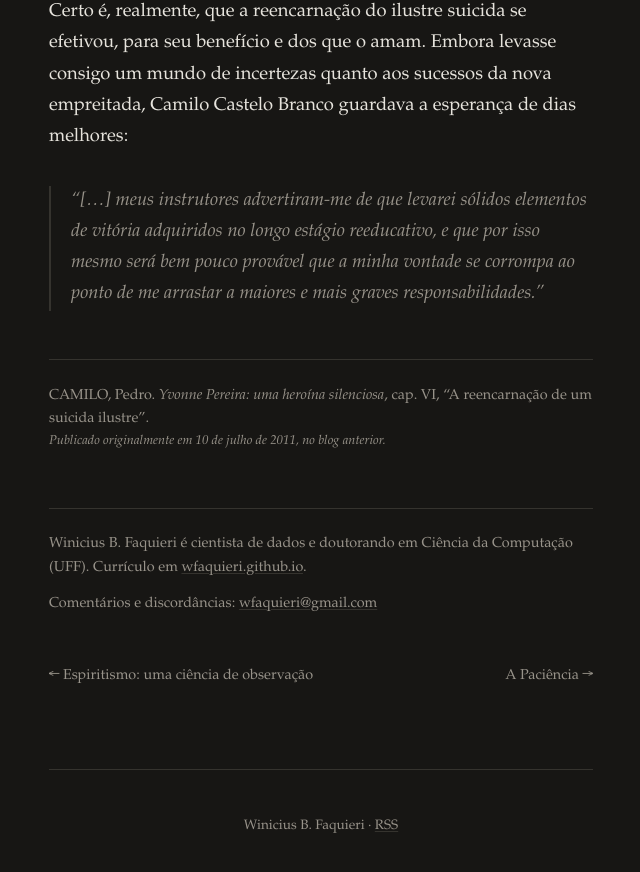
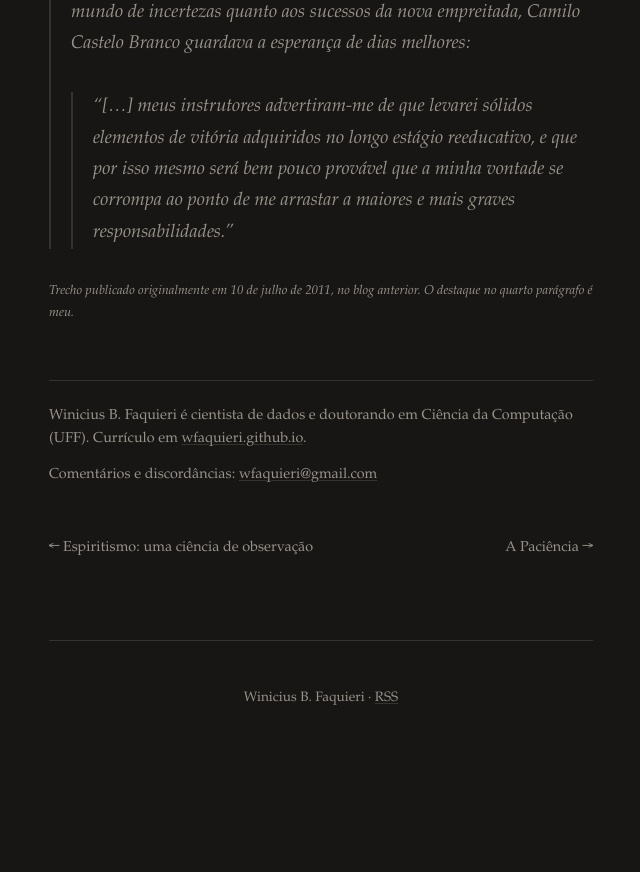
Before and after one commit to wfaquieri/singelas-referencias, a Jekyll site: the page built from _posts/2011-07-10-a-reencarnacao-de-um-suicida-ilustre.md, in a window 1280 px wide and 900 px high, scrolled down 2011 px. Shown: the top 872 px of the window, without its empty margins (319-959 px from the left). Built offline with Jekyll 4.4.1, drawn with Linux system fonts in a browser that asks for light colours; after the commit the page ends 2783 px from its top, so only the background shows below that; some of the changed text lies outside the part shown.

Commit message:
Corrige a atribuicao do texto do suicida ilustre
Erro meu na conversao: eu tratei o corpo como texto meu e publiquei em prosa
corrida, com a referencia num bloco de creditos no fim, como se o Pedro Camilo
fosse apenas a fonte consultada. Nao e. O capitulo inteiro e dele.

Do jeito que estava, a pagina atribuia a mim a escrita de outro autor, que e
exatamente o que este blog existe para nao fazer.

Agora o texto entra em citacao, do primeiro ao ultimo paragrafo, e a origem
sobe para o campo fonte no cabecalho, como nos demais textos de referencia. A
fala de Camilo Castelo Branco no fim passa a ser citacao dentro de citacao,
porque e isso que ela sempre foi.

O destaque continua onde estava, mas agora cai dentro de texto alheio, entao
passa a ser declarado na datacao, como manda a regra de grifo acrescentado.

```diff
--- a/_posts/2011-07-10-a-reencarnacao-de-um-suicida-ilustre.md
+++ b/_posts/2011-07-10-a-reencarnacao-de-um-suicida-ilustre.md
@@ -2,36 +2,31 @@
 layout: post
 title: "A reencarnação de um suicida ilustre"
 date: 2011-07-10
-resumo: "O que Camilo Castelo Branco disse antes de voltar."
-description: "Camilo Castelo Branco depois do suicídio de 1890, o Hospital Maria de Nazaré na obra de Yvonne Pereira, e o anúncio da reencarnação que ele fez em 1948."
+fonte: "Pedro Camilo, <em>Yvonne Pereira: uma heroína silenciosa</em>, cap. VI"
+resumo: "Pedro Camilo sobre a volta que Camilo anunciou em 1948."
+description: "Trecho de Yvonne Pereira: uma heroína silenciosa, de Pedro Camilo, sobre Camilo Castelo Branco depois do suicídio de 1890, o Hospital Maria de Nazaré e o anúncio da reencarnação feito em 1948."
 autores: ["Pedro Camilo"]
 temas: ["mediunidade", "moral"]
 ---
 
-Yvonne Pereira via o espírito de Camilo Castelo Branco desde os seus doze anos, embora não soubesse de quem se tratava. Era um espírito que dela se aproximava na companhia de Roberto e Charles, que foram seus orientadores no Hospital Maria de Nazaré, instituição espiritual dedicada ao atendimento de suicidas e que acolheu o conhecido escritor na vida de além-túmulo.
+> Yvonne Pereira via o espírito de Camilo Castelo Branco desde os seus doze anos, embora não soubesse de quem se tratava. Era um espírito que dela se aproximava na companhia de Roberto e Charles, que foram seus orientadores no Hospital Maria de Nazaré, instituição espiritual dedicada ao atendimento de suicidas e que acolheu o conhecido escritor na vida de além-túmulo.
+>
+> No livro *Memórias de um Suicida* podemos acompanhar a trajetória desse espírito após o suicídio, cometido em 1º de junho de 1890. As agruras do Vale Sinistro, o labor da Legião dos Servos de Maria, o processo de reajustes conscienciais de um suicida, o trabalho de socorro em grupos mediúnicos, os estudos e reflexões a que se entrega o espírito suicida no intuito de reeducar-se para os verdadeiros valores da vida: todas essas lições estão registradas nas páginas desse importante tratado.
+>
+> Através das eloquentes memórias desse espírito que, quando encarnado, empolgou a sociedade de sua época com seu estilo inconfundível, estilo que até os dias atuais ainda prende e encanta o leitor, vamos anotar a sua revelação sobre uma próxima reencarnação. Sim, Camilo tinha necessidade de reencarnar para, mergulhado no esquecimento, tentar reparar o imenso mal causado a si mesmo com a fuga da realidade.
+>
+> Aliás, um dos mais significativos "remédios evolutivos", não apenas para espíritos suicidas como para todos os que necessitam de reajustes, é a reencarnação. <mark>Reencarnar é catalisar a evolução do espírito, permitindo-lhe, no contato com o mundo físico, acelerar o seu processo de amadurecimento espiritual.</mark>
+>
+> Foi a iminência dessa reencarnação que impediu o escritor desencarnado, inclusive, de levar à frente o trabalho de organização e revisão de *Memórias de um Suicida* para sua posterior publicação. A revisão, a propósito, somente foi realizada um ano após a publicação da primeira edição da obra, ou seja, em 1957, pelo espírito Léon Denis.
+>
+> Depois de um longo tirocínio de aprendizado espiritual, realizado entre o hospital e a universidade espirituais a que se vinculara durante cerca de quarenta anos, Camilo sentiu, em seu coração, a necessidade de reencarnar. E como seria essa nova encarnação?
+>
+> Segundo suas próprias informações, nessa nova existência ele deveria ser médium curador, em face dos serviços prestados no Hospital Maria de Nazaré nas tarefas junto às enfermarias.
+>
+> Além disso, conforme palavras de Yvonne, Camilo veio despedir-se dela, anunciando sua reencarnação, em fevereiro de 1948. Segundo ela mesma afirma, o escritor português regressaria à sua Portugal de outrora. Sabe-se, ainda, que aos quarenta anos de idade ficaria irremediavelmente cego, revivendo as duras provações que o arrastaram para o suicídio, e que depois disso mais vinte anos amargaria na vida física, vindo a desencarnar aos sessenta anos. Estando correta essa estimativa de datas, isso ocorreria no ano de 2008.
+>
+> Certo é, realmente, que a reencarnação do ilustre suicida se efetivou, para seu benefício e dos que o amam. Embora levasse consigo um mundo de incertezas quanto aos sucessos da nova empreitada, Camilo Castelo Branco guardava a esperança de dias melhores:
+>
+> > "[...] meus instrutores advertiram-me de que levarei sólidos elementos de vitória adquiridos no longo estágio reeducativo, e que por isso mesmo será bem pouco provável que a minha vontade se corrompa ao ponto de me arrastar a maiores e mais graves responsabilidades."
 
-No livro *Memórias de um Suicida* podemos acompanhar a trajetória desse espírito após o suicídio, cometido em 1º de junho de 1890. As agruras do Vale Sinistro, o labor da Legião dos Servos de Maria, o processo de reajustes conscienciais de um suicida, o trabalho de socorro em grupos mediúnicos, os estudos e reflexões a que se entrega o espírito suicida no intuito de reeducar-se para os verdadeiros valores da vida: todas essas lições estão registradas nas páginas desse importante tratado.
-
-Através das eloquentes memórias desse espírito que, quando encarnado, empolgou a sociedade de sua época com seu estilo inconfundível, estilo que até os dias atuais ainda prende e encanta o leitor, vamos anotar a sua revelação sobre uma próxima reencarnação. Sim, Camilo tinha necessidade de reencarnar para, mergulhado no esquecimento, tentar reparar o imenso mal causado a si mesmo com a fuga da realidade.
-
-Aliás, um dos mais significativos "remédios evolutivos", não apenas para espíritos suicidas como para todos os que necessitam de reajustes, é a reencarnação. <mark>Reencarnar é catalisar a evolução do espírito, permitindo-lhe, no contato com o mundo físico, acelerar o seu processo de amadurecimento espiritual.</mark>
-
-Foi a iminência dessa reencarnação que impediu o escritor desencarnado, inclusive, de levar à frente o trabalho de organização e revisão de *Memórias de um Suicida* para sua posterior publicação. A revisão, a propósito, somente foi realizada um ano após a publicação da primeira edição da obra, ou seja, em 1957, pelo espírito Léon Denis.
-
-Depois de um longo tirocínio de aprendizado espiritual, realizado entre o hospital e a universidade espirituais a que se vinculara durante cerca de quarenta anos, Camilo sentiu, em seu coração, a necessidade de reencarnar. E como seria essa nova encarnação?
-
-Segundo suas próprias informações, nessa nova existência ele deveria ser médium curador, em face dos serviços prestados no Hospital Maria de Nazaré nas tarefas junto às enfermarias.
-
-Além disso, conforme palavras de Yvonne, Camilo veio despedir-se dela, anunciando sua reencarnação, em fevereiro de 1948. Segundo ela mesma afirma, o escritor português regressaria à sua Portugal de outrora. Sabe-se, ainda, que aos quarenta anos de idade ficaria irremediavelmente cego, revivendo as duras provações que o arrastaram para o suicídio, e que depois disso mais vinte anos amargaria na vida física, vindo a desencarnar aos sessenta anos. Estando correta essa estimativa de datas, isso ocorreria no ano de 2008.
-
-Certo é, realmente, que a reencarnação do ilustre suicida se efetivou, para seu benefício e dos que o amam. Embora levasse consigo um mundo de incertezas quanto aos sucessos da nova empreitada, Camilo Castelo Branco guardava a esperança de dias melhores:
-
-> "[...] meus instrutores advertiram-me de que levarei sólidos elementos de vitória adquiridos no longo estágio reeducativo, e que por isso mesmo será bem pouco provável que a minha vontade se corrompa ao ponto de me arrastar a maiores e mais graves responsabilidades."
-
-<div class="creditos" markdown="1">
-
-CAMILO, Pedro. *Yvonne Pereira: uma heroína silenciosa*, cap. VI, "A reencarnação de um suicida ilustre".
-
-</div>
-
-<p class="datacao">Publicado originalmente em 10 de julho de 2011, no blog anterior.</p>
+<p class="datacao">Trecho publicado originalmente em 10 de julho de 2011, no blog anterior. O destaque no quarto parágrafo é meu.</p>
```
